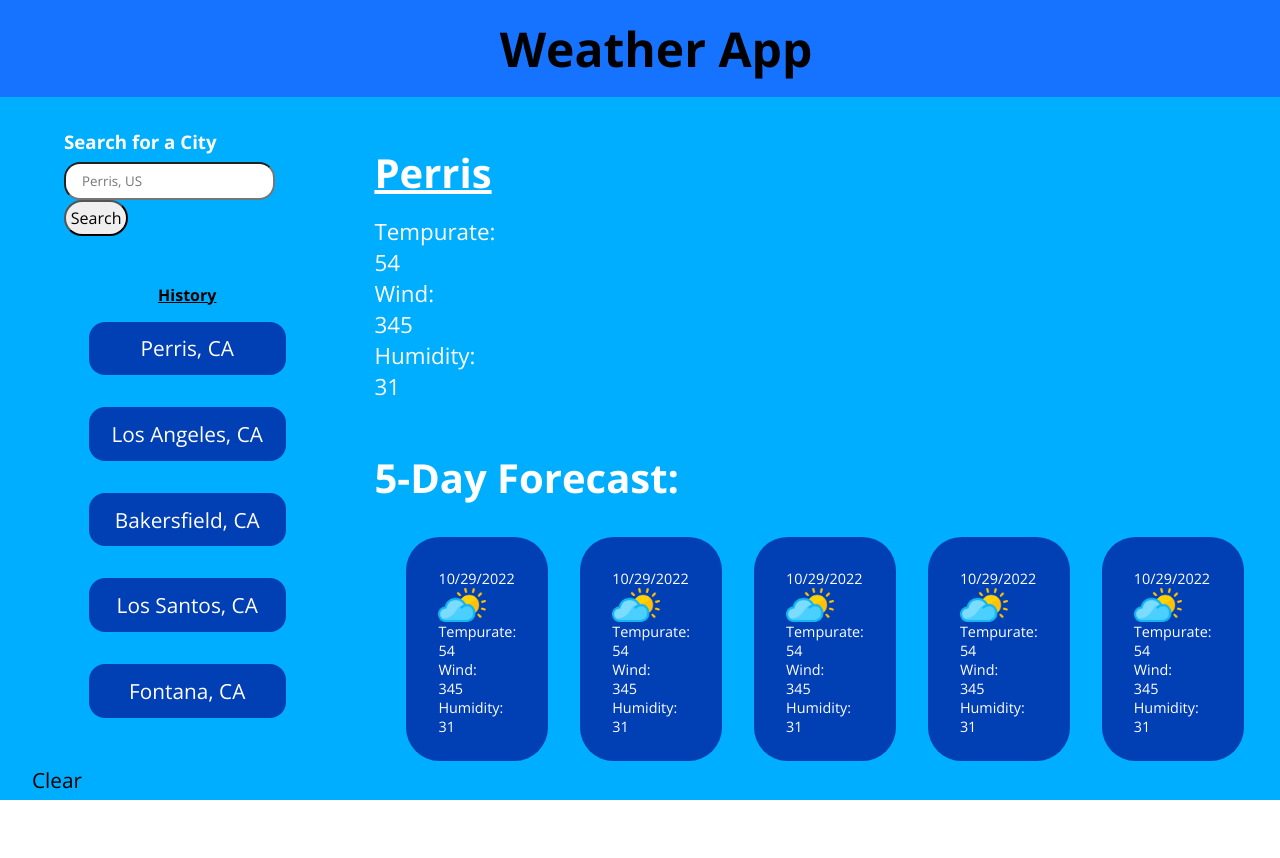
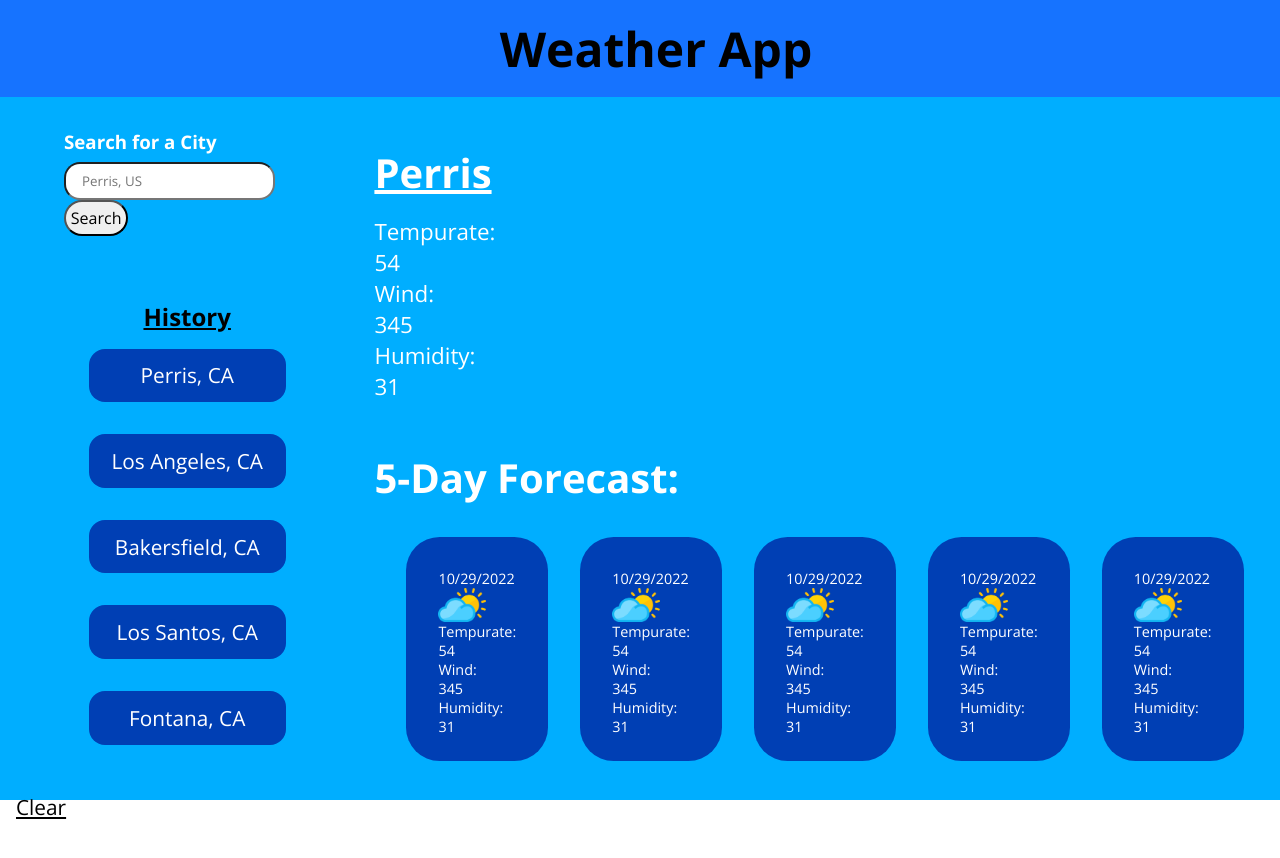
Before and after one commit to TDGLU/Weather-App, a plain HTML site: page index.html in a window 1280 px wide. Shown: the top 858 px of the page. Before the commit the page ends 826 px from the top, so only its background shows below. Drawn offline with nearby package versions, Linux system fonts and the light colour scheme; no server answers.

Commit message:
trying to fix positioning of clear button

```diff
--- a/assets/css/style.css
+++ b/assets/css/style.css
@@ -67,10 +67,11 @@ aside {
 
 .history-title {
   display: flex;
+  font-size: 1.5rem;
   font-weight: bolder;
   color: black;
   justify-content: center;
-  margin: 3rem 0 0 0;
+  margin: 4rem 0 0 0;
 }
 
 .history {
@@ -94,11 +95,18 @@ aside {
 
 #clearHistory {
   display: flex;
-  align-items: center;
   border: none;
   background: none;
   font-size: 1.3rem;
-  margin: 1rem;
+  margin: 0 0 4rem 0;
+}
+
+#clearHistory:hover {
+  color: rgb(214, 214, 214);
+}
+
+#clearHistory:active {
+  color: white;
 }
 
 /* Main Content  */
--- a/index.html
+++ b/index.html
@@ -29,7 +29,7 @@
           <li class="history-item" id="historyItem">Los Santos, CA</li>
           <li class="history-item" id="historyItem">Fontana, CA</li>
         </ul>
-        <button id="clearHistory">Clear</button>
+        <button id="clearHistory"><u>Clear</u></button>
       </aside>
 
       <!-- Main Section  -->
```
